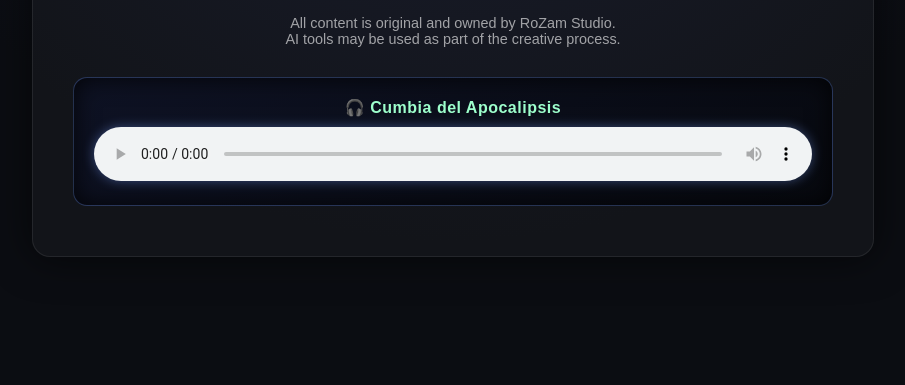
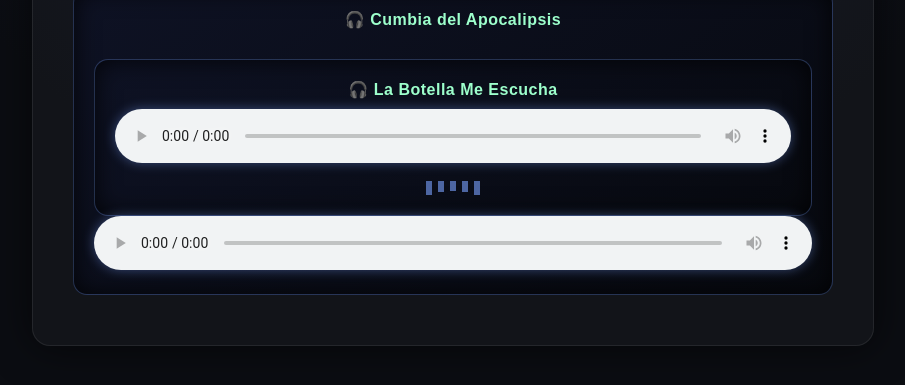
Before and after one commit to antonio0000050-dev/Rozamstudio, a plain HTML site: page index.html in a window 1280 px wide. Shown: the part 373-758 px from the top of the page, without its empty margins (187-1092 px from the left). Drawn offline with Linux system fonts and the light colour scheme.

Commit message:
Update index.html

```diff
--- a/index.html
+++ b/index.html
@@ -116,7 +116,21 @@
     <div class="player">
       <div class="track-title">
         🎧 Cumbia del Apocalipsis
-      </div>
+      </div><div class="player">
+  <div class="track-title">
+    🎧 La Botella Me Escucha
+  </div>
+
+  <audio controls>
+    <source src="audio/la-botella-me-escucha.mp3" type="audio/mpeg">
+    Your browser does not support the audio element.
+  </audio>
+
+  <div class="dj-bars">
+    <span></span><span></span><span></span><span></span><span></span>
+  </div>
+</div>
+
 
       <audio controls>
         <source src="audio/Cumbia%20del%20Apocalipsis%20(Cumbia%20sonidera%20%E2%80%93%20ca%C3%B3tica%20y%20divertida).wav" type="aud
```
